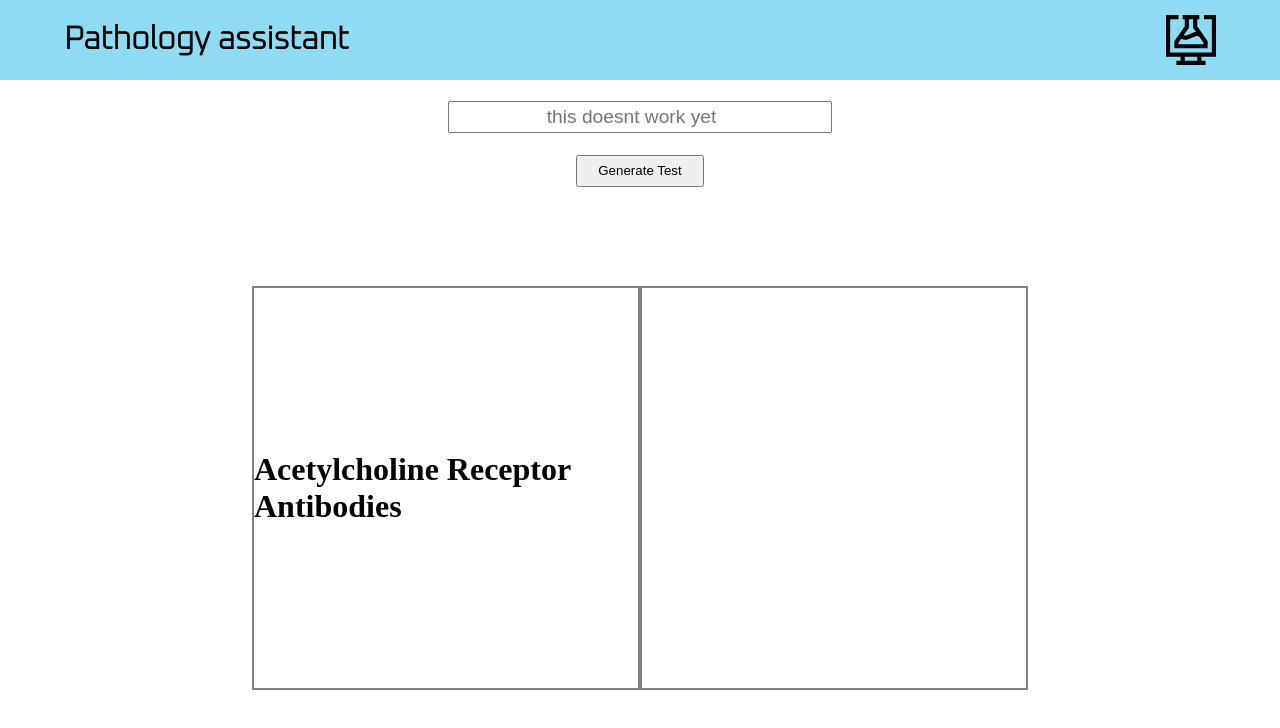
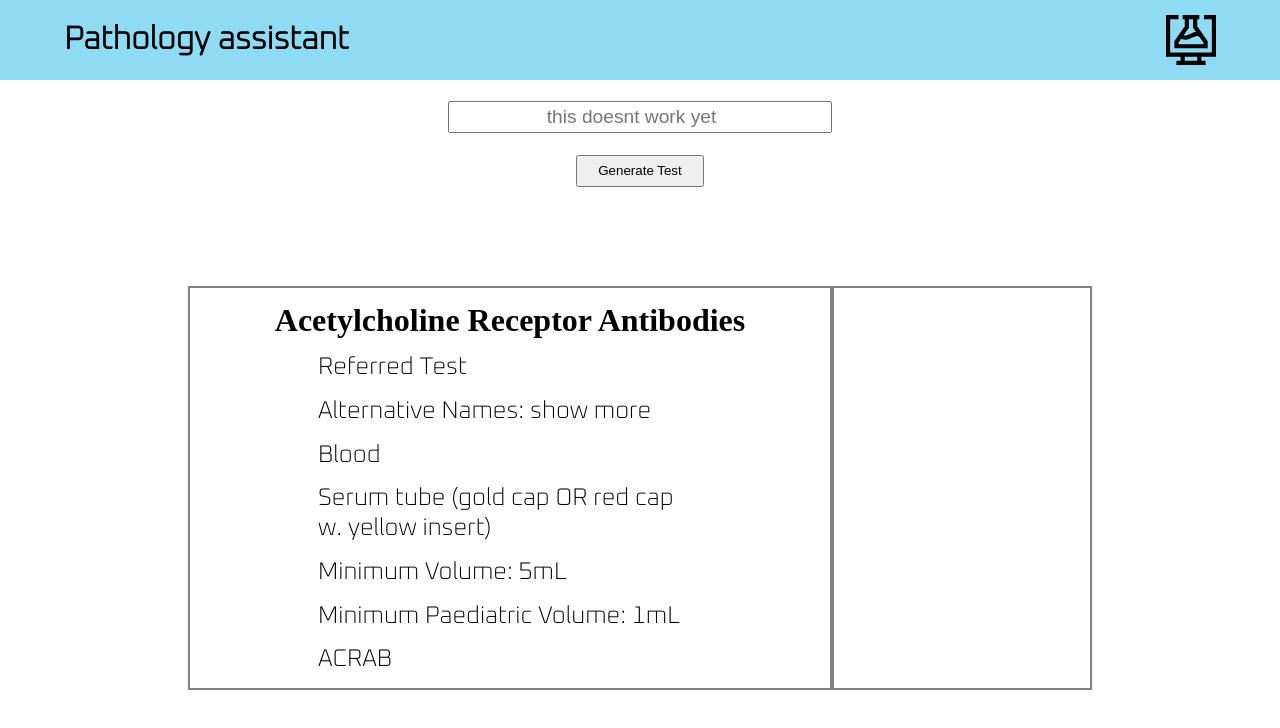
Before and after one commit to nickAmos/test-test-directory, a React (Vite) app: page / in a window 1280 px wide. Shown: the top 728 px of the page. Built offline with nearby package versions, Linux system fonts and the light colour scheme.

Commit message:
Added test info
Started working on conditional rendering of test information

```diff
--- a/src/App.jsx
+++ b/src/App.jsx
@@ -3,7 +3,7 @@ import './styling/App.css'
 import Header from './components/Header'
 import Infomation from './components/Infomation'
 import SearchBar from './components/SearchBar'
-import { useState } from 'react'
+import { useEffect, useState } from 'react'
 import { arrayTestInfo } from './components/jsontests'
 import { arrayTestName } from './components/jsontests'
 
@@ -15,6 +15,7 @@ function App() {
   const [testName, setTestName] = useState(arrayTestName[1]);
   const [testInfo, setTestInfo] = useState(arrayTestInfo[1]);
 
+
   //add states for all pieces of info we want to display.
 
 
@@ -23,15 +24,13 @@ function handleClick() {
   let randomNumber = Math.floor(Math.random() * 1032);
   setTestName(arrayTestName[randomNumber]);
   setTestInfo(arrayTestInfo[randomNumber]);
-  console.log(testInfo);
 }
-
 
   return (
     <>
       <Header/>
       <SearchBar handleClick={handleClick}/>
-      <Infomation  testName={testName}/>
+      <Infomation  testName={testName} testInfo={testInfo}/>
     </>
   )
 }
--- a/src/components/Infomation.jsx
+++ b/src/components/Infomation.jsx
@@ -1,8 +1,73 @@
+import { useEffect, useState } from 'react';
 import '../styling/InfomationStyle.css';
 
 
 
-export default function Infomation({testName}) {
+export default function Infomation({testName, testInfo}) {
+
+const [laboratory, setLaboratory] = useState('');
+const [altNames, setAltNames] = useState('');
+const [specimen, setSpecimen] = useState('');
+const [container, setContainer] = useState('');
+const [minVol, setMinVol] = useState('');
+const [minVolPaed, setMinVolPaed] = useState('');
+const [testcode, setTestcode] = useState('');
+
+
+useEffect(() => {
+    if (testInfo["Laboratory"]) {
+        setLaboratory(testInfo["Laboratory"]);
+    } else {setLaboratory(null)};
+
+    if (testInfo['Alternate Names']) {
+        setAltNames(testInfo['Alternate Names']);
+    } else {setAltNames(null)};
+
+    if (testInfo['Specimen']) {
+        setSpecimen(testInfo['Specimen']);
+    } else {setSpecimen(null)};
+
+    if (testInfo['Container']) {
+        setContainer(testInfo['Container'])
+    } else {setContainer(null)};
+
+    if (testInfo['Minimum Adult Volume']) {
+        setMinVol(testInfo['Minimum Adult Volume']);
+    } else {setMinVol(null)};
+
+   if (testInfo['Minimum Paediatric Volume']) {
+    setMinVolPaed(testInfo['Minimum Paediatric Volume']);
+   } else {setMinVolPaed(null)};
+
+   if (testInfo['Test Code']) {
+    setTestcode(testInfo['Test Code']);
+   } else {setTestcode(null)};
+
+
+}, [testInfo]);
+
+let collapse = '';
+
+if (altNames) {
+    if (altNames.length >= 15) {
+        collapse = true;
+    } else { collapse = false};
+}
+
+
+
+function showNames() {
+    const hidden = document.getElementById('hiddenNames');
+    const show = document.getElementById('show');
+
+    if (hidden.style.display === 'none') {
+        show.innerHTML = 'show less'
+        hidden.style.display = "block";
+    } else {
+        show.innerHTML = 'show more';
+      hidden.style.display = "none";
+    }
+    }
 
 
 
@@ -12,6 +77,15 @@ export default function Infomation({testName}) {
 
             <div className="text-container">
             <h1>{testName}</h1>
+            <p>{laboratory}</p>
+
+            {altNames && !collapse ? <span>Alternative Names: {altNames} </span> : null} {(altNames && collapse) ? <span>Alternative Names: <a id='show' onClick={showNames}>show more</a></span> : null} {(altNames && !collapse) ? <span>{altNames}</span> : null}
+            <div id='hiddenNames'>{altNames}</div>
+            <p>{specimen}</p>
+            <p>{container}</p>
+            {(minVol != 'None') ? <p>Minimum Volume: {minVol}</p> : null}
+            {(minVolPaed != 'None') ? <p>Minimum Paediatric Volume: {minVolPaed}</p> : null}
+            <p>{testcode}</p>
 
 
             </div>
@@ -24,4 +98,5 @@ export default function Infomation({testName}) {
         </div>
         </>
     )
+
 }
--- a/src/styling/InfomationStyle.css
+++ b/src/styling/InfomationStyle.css
@@ -15,9 +15,32 @@
 
   .text-container, .images {
     border: grey 2px solid;
-    flex: 0 0 30%;
+
     height: 50vh;
   }
+
+  .text-container {
+    flex: 0 0 50%;
+  }
+
+  .images {
+    flex: 0 0 20%;
+  }
+
+  #hiddenNames {
+    display: none;
+  }
+
+  #show {
+    cursor: pointer;
+
+  }
+
+  #show :hover {
+    color: red;
+    font-size: xx-large;
+  }
+
 
   .text-container {
     display: flex;
@@ -26,7 +49,7 @@
     justify-content: space-evenly;
   }
 
-  .text-container p {
+  .text-container p, .text-container span, #hiddenNames {
     text-align: left;
     width: 60%;
     font-family: 'Oxanium', cursive;
```
